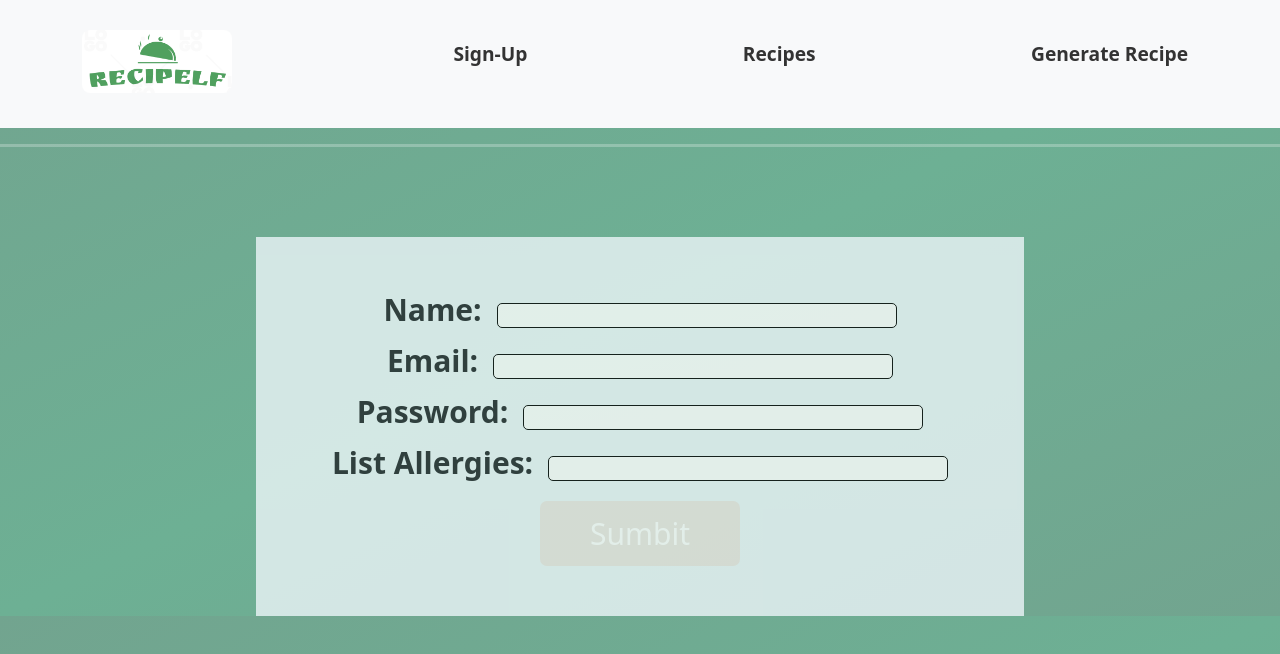
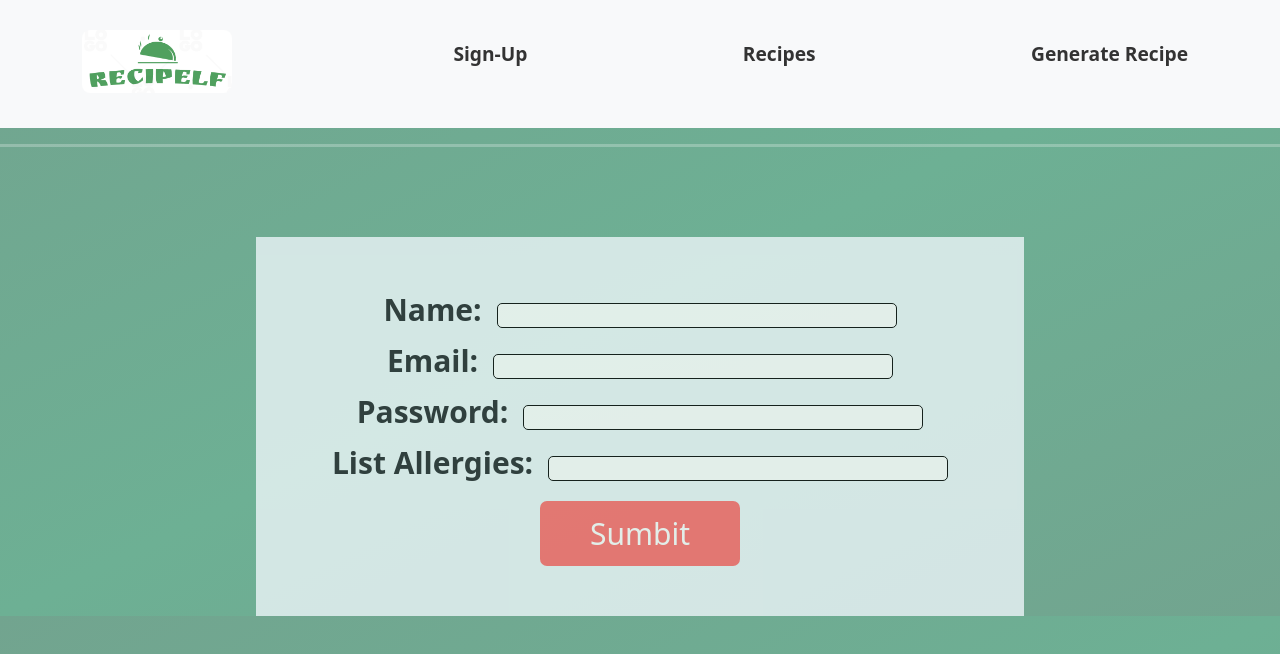
Before and after one commit to mingjm3/recip_elf, a React (Create React App) app in the folder frontend/: page /Profile in a window 1280 px wide. Shown: the top 654 px of the page. Built offline with nearby package versions, Linux system fonts and the light colour scheme.

Commit message:
[fix] fix the button color

```diff
--- a/frontend/src/profile.css
+++ b/frontend/src/profile.css
@@ -36,4 +36,5 @@ form {
 }
 .b {
   width: 200px;
+  background-color: #ff6b6b;
 }
```
